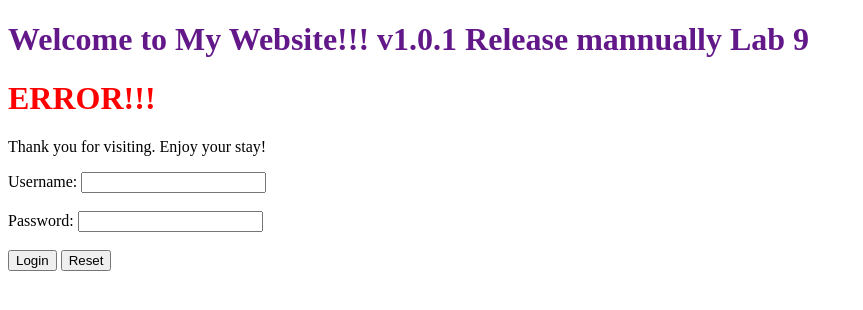
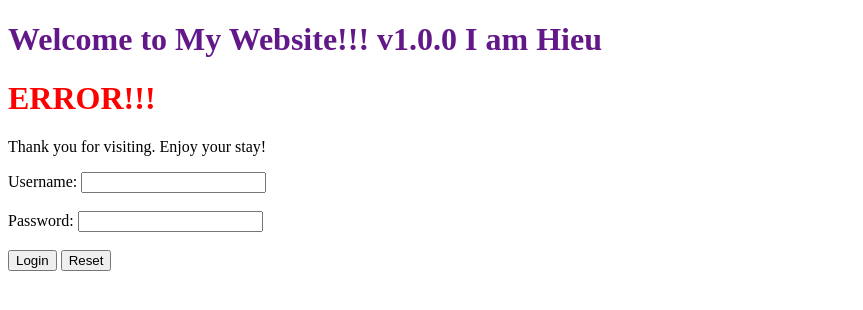
Before and after one commit to hieu-dinh/nodejs-random-color, a website: page public/index.html in a window 1280 px wide. Shown: the whole page, without its empty margins (0-863 px from the left). Drawn offline with Linux system fonts and the light colour scheme.

Commit message:
edit index.html

```diff
--- a/public/index.html
+++ b/public/index.html
@@ -7,7 +7,7 @@
 </head>
 
 <body>
-    <h1 id="welcome" style="color: #631889;">Welcome to My Website!!! v1.0.1 Release mannually Lab 9</h1>
+    <h1 id="welcome" style="color: #631889;">Welcome to My Website!!! v1.0.0 I am Hieu</h1>
     <h1 id="welcome" style="color: #ff0000;">ERROR!!!</h1>
     <p>Thank you for visiting. Enjoy your stay!</p>
 
```
